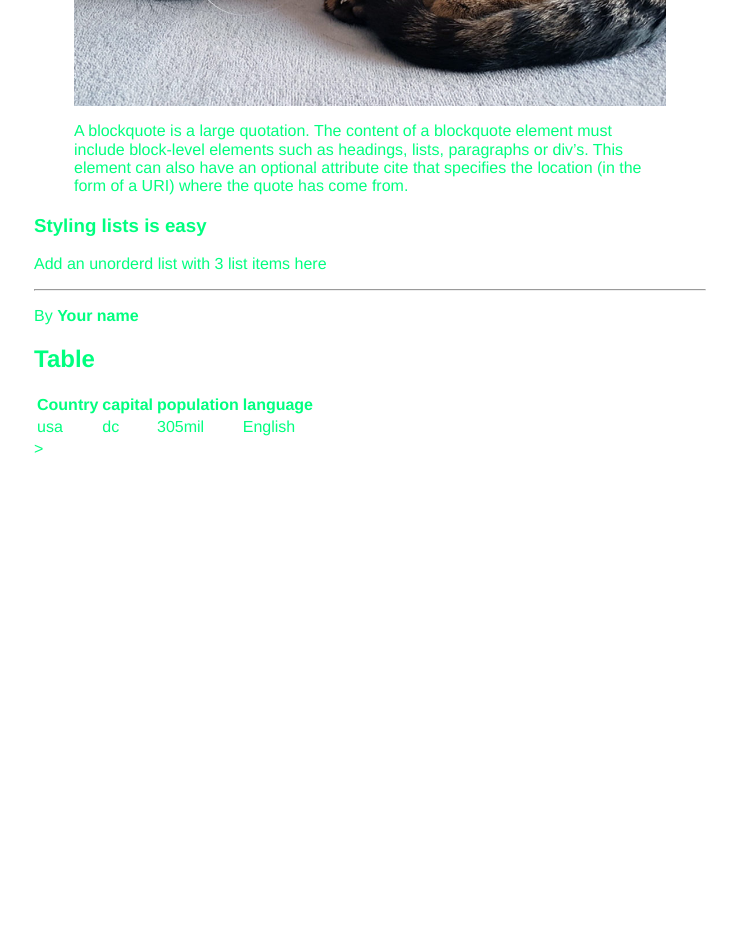
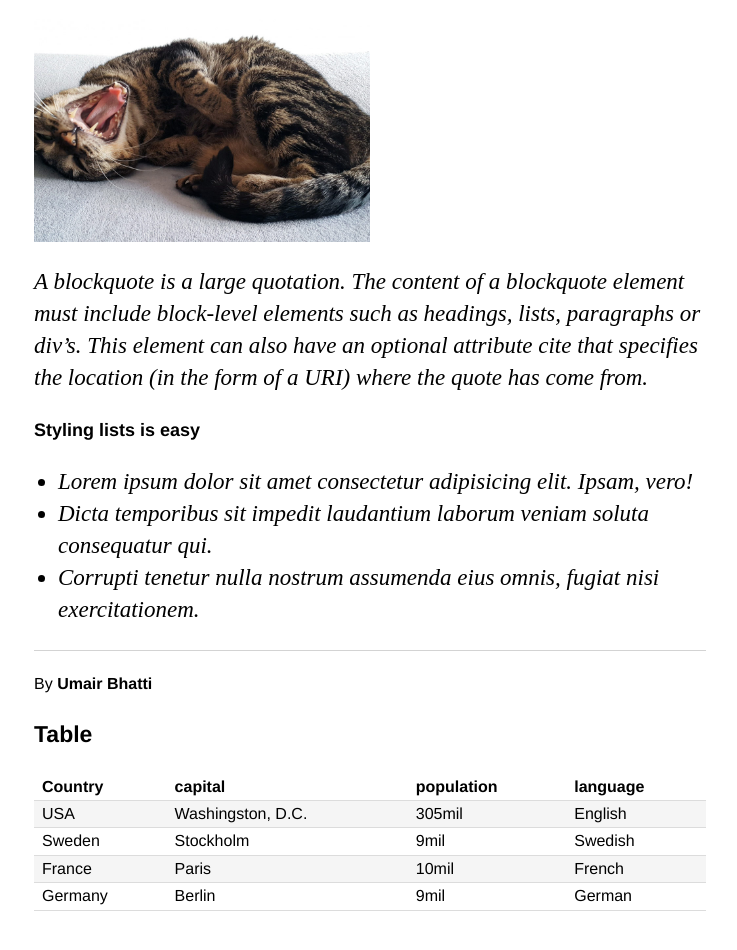
Before and after one commit to BhattiUmair1/Umair_Bhatti_boilerplate, a plain HTML site: page index.html in a window 1280 px wide. Shown: the part 680-1630 px from the top of the page, without its empty margins (270-1007 px from the left). Before the commit the page ends 1138 px from the top, so only its background shows below. Drawn offline with Linux system fonts and the light colour scheme.

Commit message:
Opdracht afgewerkt 06-06-2021

```diff
--- a/css/screen.css
+++ b/css/screen.css
@@ -6,10 +6,11 @@
 
 html {
   font-size: 16px;
-    line-height: 1,5;
-    font-family: "Helvetica Neue", "Arial", "Helvetica", "sans";
-    color: springgreen;
-    padding: 24px 24px 0;
+  line-height: 1, 5;
+  font-family: 'Helvetica Neue', 'Arial', 'Helvetica', 'sans';
+  color: black;
+  padding: 24px 24px 0; /* BOVEN LINKS-RECHTS ONDER */
+  scroll-behavior: smooth;
 }
 
 /*
@@ -29,13 +30,177 @@ html {
   color: white;
 }
 
-body{
+body {
   max-width: 42em;
   /* Dit verwijst naar de root font-size van onze html element (nu nog 16px) en dus hoe breed is dat nu?: 16*42=672px; */
+  /*
+    1em = de root font-size, de font-size die we in de html ingesteld hebben.
+    Dus 16px in dit geval.
+    Als we onze root font-size zouden vergroten naar 18px wordt de maximum breedte automatisch groter.
+    */
   margin: 0 auto;
 }
 
-img{
-    max-width: 100%;
-    vertical-align: top;
+/* --------------------------------------------------------------------------------------- */
+
+img {
+  max-width: 50%;
+  vertical-align: top; /* Vragen wat vertical-align precieze is*/
 }
+
+/* ------------------------------------------------------------------------------ */
+
+h1 {
+  font-family: 'Times Nex Roman', serif;
+  font-size: 36px;
+  font-weight: normal;
+  line-height: 40px;
+  margin: 0 0 48px;
+}
+
+h2 {
+  font-size: 23px;
+  line-height: 32px;
+  margin: 0 0 24px;
+}
+
+h3 {
+  font-size: 18px;
+  line-height: 24px;
+  margin: 0 0 24px;
+}
+
+h4,
+h5,
+h6 {
+  font-size: 18px;
+  line-height: 24px;
+  margin: 0 0 24px;
+}
+
+p,
+ol,
+ul,
+dl,
+table,
+address,
+figure {
+  margin: 0 0 24px;
+}
+
+ul,
+ol,
+blockquote {
+  font-style: italic;
+  font-size: 23px;
+  line-height: 32px;
+  margin: 0 0 24px;
+  font-family: 'Times New Roman', serif;
+}
+
+
+ul,
+ol {
+    padding-left: 24px;
+}
+
+li ul,
+li ol {
+    margin-bottom: 0;
+}
+
+blockquote * { /* een "*" zegt dat alles dat in htmlelement "blockquote" bevindt
+                onderstand zaken moet overerven*/
+  font-size: inherit;
+  line-height: inherit;
+}
+
+figcaption {
+  font-size: 12px;
+  line-height: 16px;
+  padding-top: 8px;
+  color: grey;
+}
+
+hr {
+    border: 0;
+    height: 1px;
+    background: lightgray;
+    margin: 0 0 24px;
+}
+
+a {
+    color: royalblue;
+    transition: all .1s ease-in-out;
+}
+
+a:hover,
+a:focus { /* het ":" staat voor interactie met een bepaalde element in dit geval de a-element*/
+    color: crimson;
+}
+
+a:visited,
+a:active {
+    color: blueviolet
+}
+/* ------------------------------------------------------------------------------- */
+/*
+    Media Queries
+    ---
+    EXAMPLE Media Queries for Responsive Design.
+    These examples override the primary ('mobile first') styles.
+    Modify as content requires.
+*/
+
+
+/* Extra small devices (portrait phones, less than 576px)
+   No media query since this is the default in Bootstrap
+*/
+
+/* Small devices (landscape phones, 576px and up) */
+/* @media (min-width: 576px) {
+
+} */
+
+/* Medium devices (tablets, 768px and up) */
+@media (min-width: 768px) {
+    h1{
+        font-size: 58px;
+        line-height: 64px;
+    }
+
+    html{
+        padding: 48px 48px 24px;
+    }
+
+}
+
+/* Large devices (landscape tablets, desktops, 992px and up) */
+/* @media (min-width: 992px) {
+
+} */
+
+/* Extra large devices (large desktops, 1200px and up) */
+/* @media (min-width: 1200px) {
+
+} */
+
+/* ------------------------------------------------------------------------------- */
+table {
+    width: 100%;
+    border-spacing: 0;
+}
+
+th {
+    text-align: left;
+}
+
+th,
+td {
+    padding: 4px 8px;
+    border-bottom: 1px solid gainsboro;
+}
+
+.odd {
+    background-color: whitesmoke;
+}
--- a/index.html
+++ b/index.html
@@ -18,15 +18,23 @@
     <body>
         <header>
             <h1>Hello world! This is my HTML5 boilerplate.</h1>
+            <nav>
+                <ul>
+                    <li><a href="#heading2">Heading2</a></li>
+                    <li><a href="#heading3">Heading3</a></li>
+                    <li><a href="#lists">Lists</a></li>
+                    <li><a href="#table">Table</a></li>
+                </ul>
+            </nav>
             <p>A Boilerplate helps you build fast, robust, and adaptable web apps or sites. Kick-start your project with the combined knowledge and effort of 100s of developers, all in one little package.</p>
         </header>
-        <h2>
+        <h2 id="heading2">
             Heading 2
         </h2>
         <p>
             Lorem ipsum dolor sit amet, consectetur adipisicing elit. This is a <a href="test.com">standard link</a> distinctio facilis excepturi, reprehenderit pariatur odit, velit mollitia saepe impedit reiciendis omnis quasi sed, facere quo nobis a blanditiis.
         </p>
-        <h3>
+        <h3 id="heading3">
             Heading 3
         </h3>
         <p>
@@ -44,28 +52,49 @@
         <h3>
             Styling lists is easy
         </h3>
-        <p>
-            Add an unorderd list with 3 list items here
-        </p>
+        <ul id="lists">
+            <li>Lorem ipsum dolor sit amet consectetur adipisicing elit. Ipsam, vero!</li>
+            <li>Dicta temporibus sit impedit laudantium laborum veniam soluta consequatur qui.</li>
+            <li>Corrupti tenetur nulla nostrum assumenda eius omnis, fugiat nisi exercitationem.</li>
+        </ul>
         <hr>
         <footer>
-            <p>By <strong>Your name</strong></p>
+            <p>By <strong>Umair Bhatti</strong></p>
         </footer>
         <h2>Table</h2>
-        <table>
+        <table id="table">
             <tr>
                 <th>Country</th>
                 <th>capital</th>
                 <th>population</th>
                 <th>language</th>
             </tr>
-            <tr>
-                <td>usa</td>
-                <td>dc</td>
+            <tr class="odd">
+                <td>USA</td>
+                <td>Washingston, D.C.</td>
                 <td>305mil</td>
                 <td>English</td>
             </tr>
-        </table>>
-
+            <tr>
+                <td>Sweden</td>
+                <td>Stockholm</td>
+                <td>9mil</td>
+                <td>Swedish</td>
+            </tr>
+            <tr class="odd">
+                <td>France</td>
+                <td>Paris</td>
+                <td>10mil</td>
+                <td>French</td>
+            </tr>
+            <tr>
+                <td>Germany</td>
+                <td>Berlin</td>
+                <td>9mil</td>
+                <td>German</td> <!-- gebruik het volgende shortcut "tr>th*4"
+                                om snel code bepaalde tags te krijgen.
+                                Grebruik dan TAB om gemakkelijk in de tag te typen -->
+            </tr>
+        </table>
     </body>
 </html>
```
Lines whose indentation alone changed are shown as unchanged.
